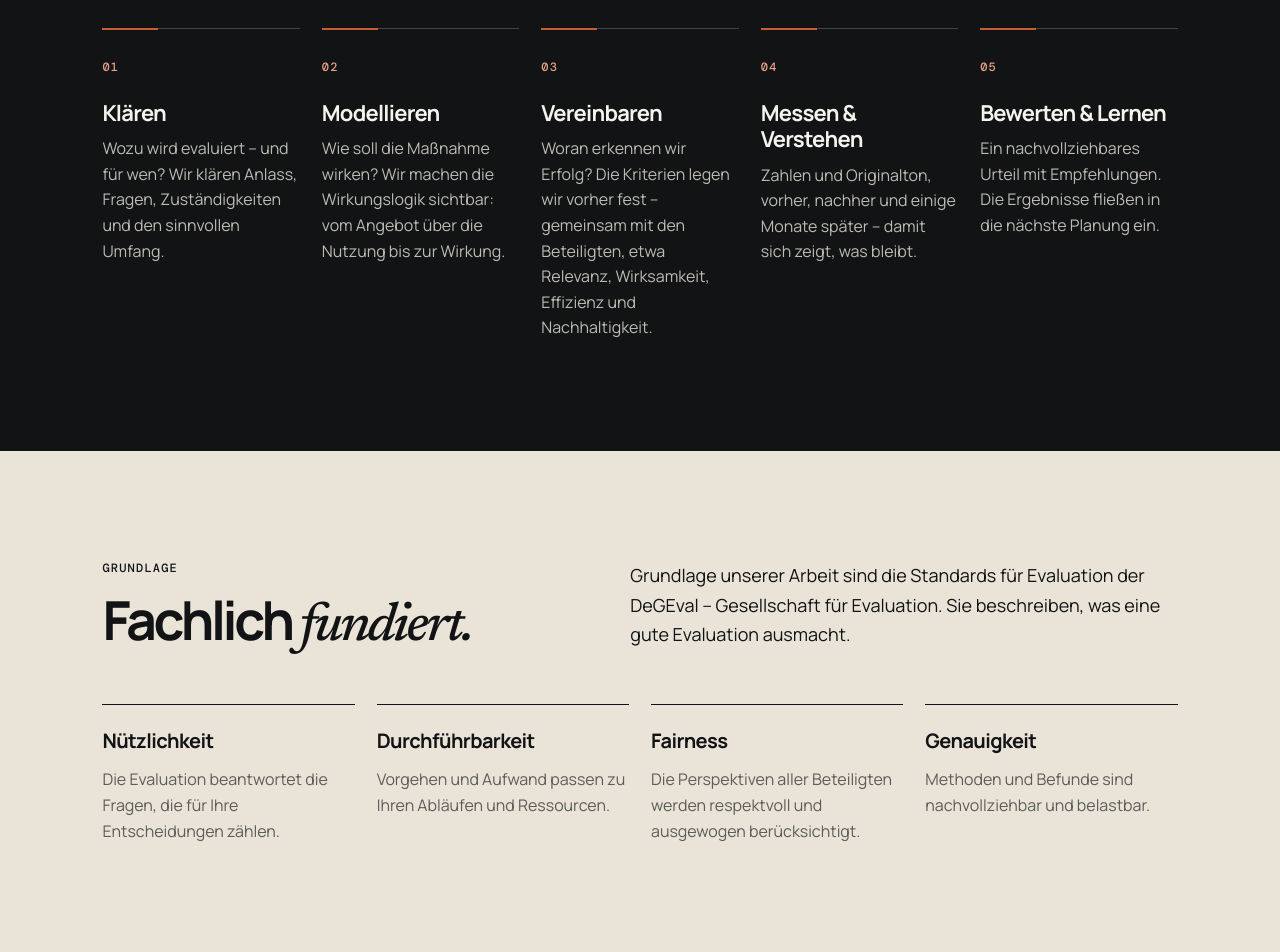
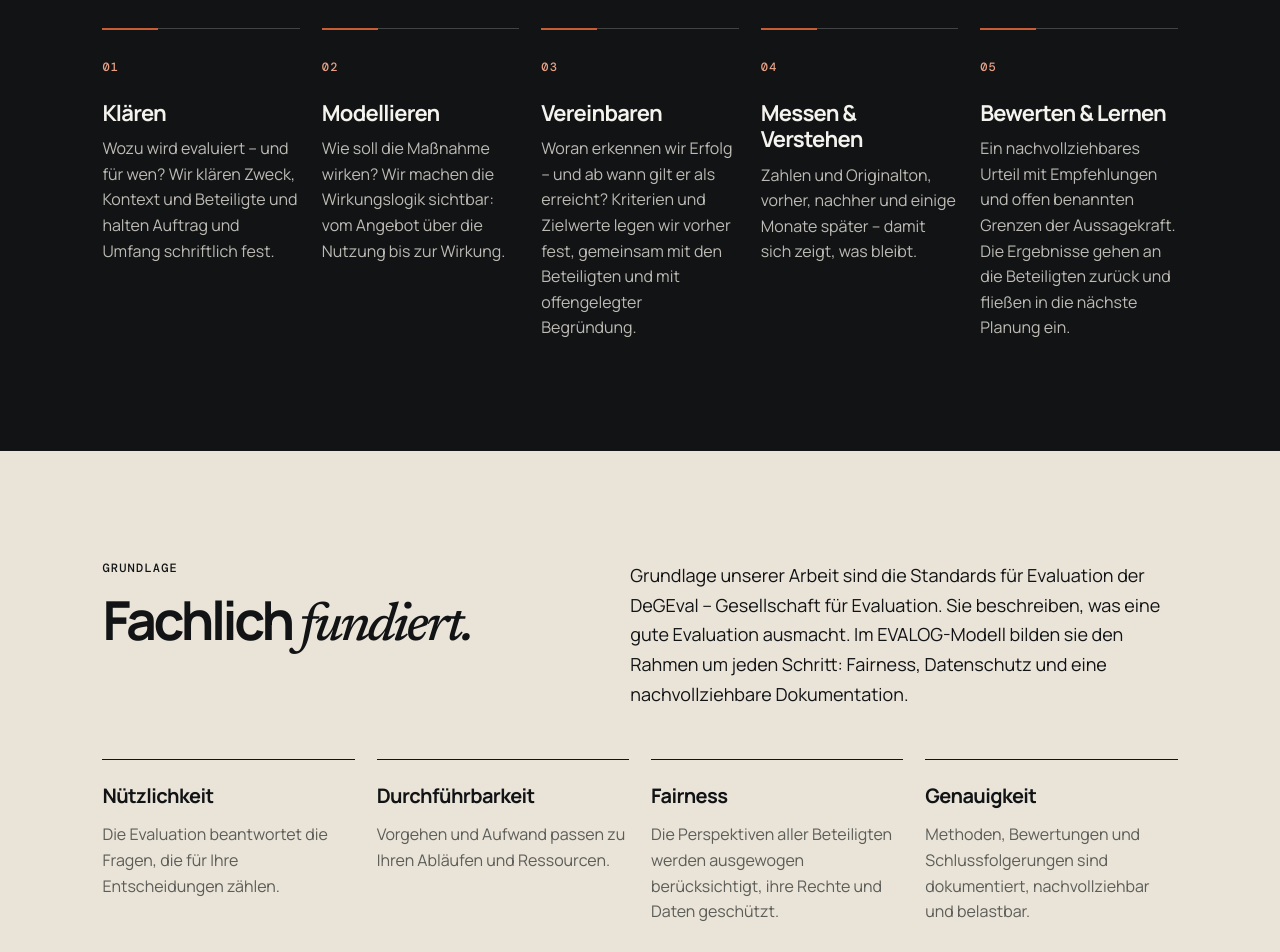
Before and after one commit to juergenhamberger-debug/hamberger-partner-website, a plain HTML site: page evaluation/index.html in a window 1280 px wide. Shown: the part 3160-4112 px from the top of the page. Drawn offline with Linux system fonts and the light colour scheme.

Commit message:
Evaluationsseite: EVALOG an DeGEval-Standards angebunden (Kontext, Zielwerte, Rahmen Fairness/Datenschutz/Dokumentation)
Co-Authored-By: Claude Opus 5.5 <noreply@anthropic.com>
Claude-Session: https://claude.ai/code/session_01Jp7wqXKNAButTP8aQRZF53

```diff
--- a/evaluation/index.html
+++ b/evaluation/index.html
@@ -605,12 +605,12 @@ h1,h2,h3{font-weight:700}
         <ul class="ev-legend">
           <li><i class="m"></i><span><strong>Messen:</strong> standardisierte Befragung, validierte Skalen, Vergleich vorher, nachher und später.</span></li>
           <li><i class="v"></i><span><strong>Verstehen:</strong> der Originalton der Beteiligten – aus KI-gestützten Sprachdialogen, Interviews und Repertory Grid.</span></li>
-          <li><i class="u"></i><span><strong>Bewerten:</strong> ein begründetes Urteil an den vereinbarten Kriterien, mit Empfehlungen für die nächste Runde.</span></li>
+          <li><i class="u"></i><span><strong>Bewerten:</strong> ein begründetes Urteil an den vereinbarten Kriterien und Zielwerten, mit Empfehlungen für die nächste Runde.</span></li>
         </ul>
       </div>
     </div>
     <figure class="ev-model">
-      <img src="evalog-modell.png" alt="Das EVALOG-Modell: ein Kreislauf aus fünf Schritten – Klären, Modellieren, Vereinbaren, Messen und Verstehen, Bewerten und Lernen – um das Zeichen für Messen, Verstehen und begründetes Urteil." width="3400" height="2000" loading="lazy" />
+      <img src="evalog-modell.png" alt="Das EVALOG-Modell: ein Kreislauf aus fünf Schritten – Klären, Modellieren, Vereinbaren, Messen und Verstehen, Bewerten und Lernen – um das Zeichen für Messen, Verstehen und begründetes Urteil, eingefasst vom Rahmen Fairness und Datenschutz, Dokumentation und DeGEval-Standards." width="3400" height="2000" loading="lazy" />
       <figcaption>Das EVALOG-Modell</figcaption>
     </figure>
   </section>
@@ -619,11 +619,11 @@ h1,h2,h3{font-weight:700}
     <p class="section-kicker">Vorgehen</p>
     <h2>In fünf Schritten zum <em>begründeten Urteil.</em></h2>
     <div class="rg-steps ev-steps">
-      <div class="rg-step"><span>01</span><h3>Klären</h3><p>Wozu wird evaluiert – und für wen? Wir klären Anlass, Fragen, Zuständigkeiten und den sinnvollen Umfang.</p></div>
+      <div class="rg-step"><span>01</span><h3>Klären</h3><p>Wozu wird evaluiert – und für wen? Wir klären Zweck, Kontext und Beteiligte und halten Auftrag und Umfang schriftlich fest.</p></div>
       <div class="rg-step"><span>02</span><h3>Modellieren</h3><p>Wie soll die Maßnahme wirken? Wir machen die Wirkungslogik sichtbar: vom Angebot über die Nutzung bis zur Wirkung.</p></div>
-      <div class="rg-step"><span>03</span><h3>Vereinbaren</h3><p>Woran erkennen wir Erfolg? Die Kriterien legen wir vorher fest – gemeinsam mit den Beteiligten, etwa Relevanz, Wirksamkeit, Effizienz und Nachhaltigkeit.</p></div>
+      <div class="rg-step"><span>03</span><h3>Vereinbaren</h3><p>Woran erkennen wir Erfolg – und ab wann gilt er als erreicht? Kriterien und Zielwerte legen wir vorher fest, gemeinsam mit den Beteiligten und mit offengelegter Begründung.</p></div>
       <div class="rg-step"><span>04</span><h3>Messen &amp; Verstehen</h3><p>Zahlen und Originalton, vorher, nachher und einige Monate später – damit sich zeigt, was bleibt.</p></div>
-      <div class="rg-step"><span>05</span><h3>Bewerten &amp; Lernen</h3><p>Ein nachvollziehbares Urteil mit Empfehlungen. Die Ergebnisse fließen in die nächste Planung ein.</p></div>
+      <div class="rg-step"><span>05</span><h3>Bewerten &amp; Lernen</h3><p>Ein nachvollziehbares Urteil mit Empfehlungen und offen benannten Grenzen der Aussagekraft. Die Ergebnisse gehen an die Beteiligten zurück und fließen in die nächste Planung ein.</p></div>
     </div>
   </section>
 
@@ -631,14 +631,14 @@ h1,h2,h3{font-weight:700}
     <div class="rg-two">
       <div><p class="section-kicker">Grundlage</p><h2>Fachlich <em>fundiert.</em></h2></div>
       <div class="rg-text">
-        <p>Grundlage unserer Arbeit sind die Standards für Evaluation der DeGEval – Gesellschaft für Evaluation. Sie beschreiben, was eine gute Evaluation ausmacht.</p>
+        <p>Grundlage unserer Arbeit sind die Standards für Evaluation der DeGEval – Gesellschaft für Evaluation. Sie beschreiben, was eine gute Evaluation ausmacht. Im EVALOG-Modell bilden sie den Rahmen um jeden Schritt: Fairness, Datenschutz und eine nachvollziehbare Dokumentation.</p>
       </div>
     </div>
     <div class="ev-standards">
       <div><h3>Nützlichkeit</h3><p>Die Evaluation beantwortet die Fragen, die für Ihre Entscheidungen zählen.</p></div>
       <div><h3>Durchführbarkeit</h3><p>Vorgehen und Aufwand passen zu Ihren Abläufen und Ressourcen.</p></div>
-      <div><h3>Fairness</h3><p>Die Perspektiven aller Beteiligten werden respektvoll und ausgewogen berücksichtigt.</p></div>
-      <div><h3>Genauigkeit</h3><p>Methoden und Befunde sind nachvollziehbar und belastbar.</p></div>
+      <div><h3>Fairness</h3><p>Die Perspektiven aller Beteiligten werden ausgewogen berücksichtigt, ihre Rechte und Daten geschützt.</p></div>
+      <div><h3>Genauigkeit</h3><p>Methoden, Bewertungen und Schlussfolgerungen sind dokumentiert, nachvollziehbar und belastbar.</p></div>
     </div>
   </section>
 
```
Also changed, not shown: evaluation/evalog-modell.png.
